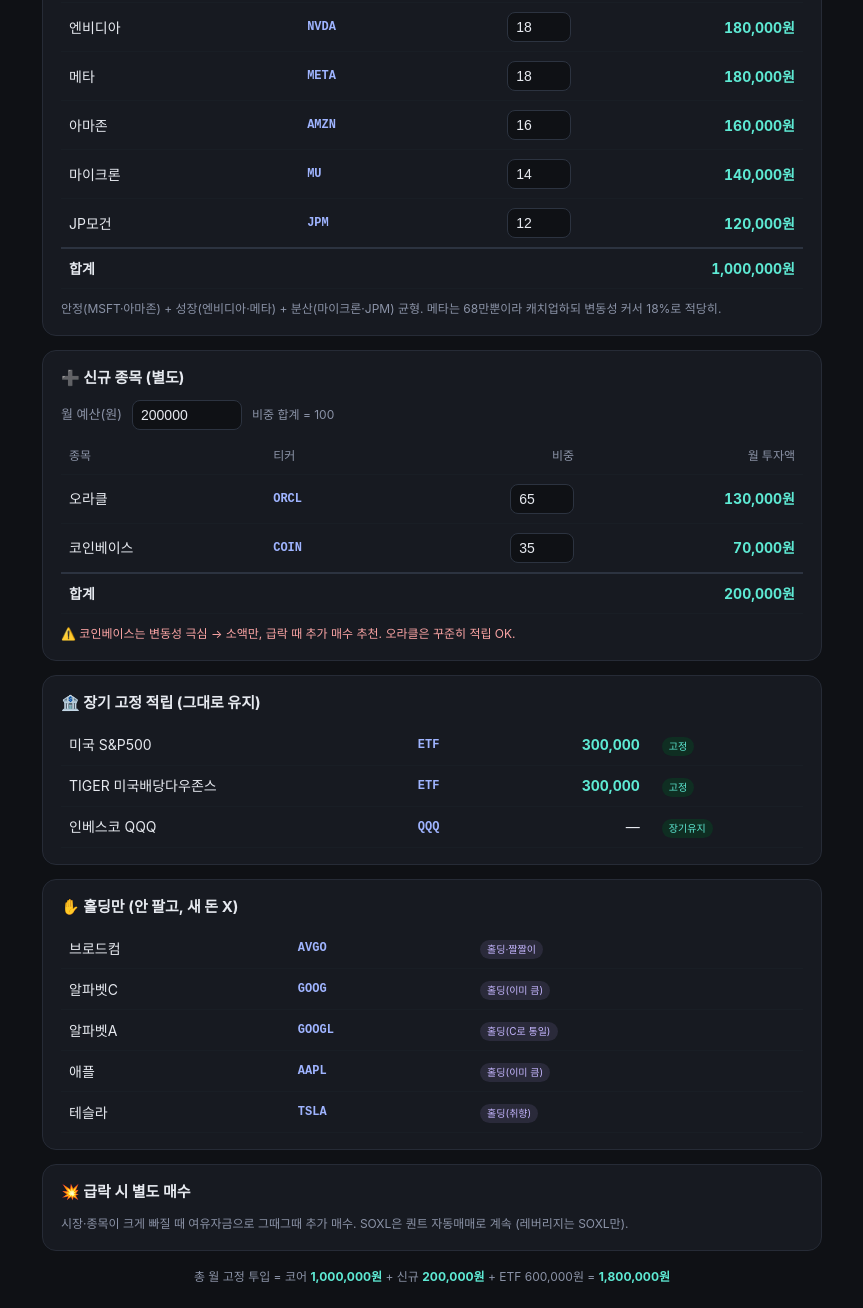
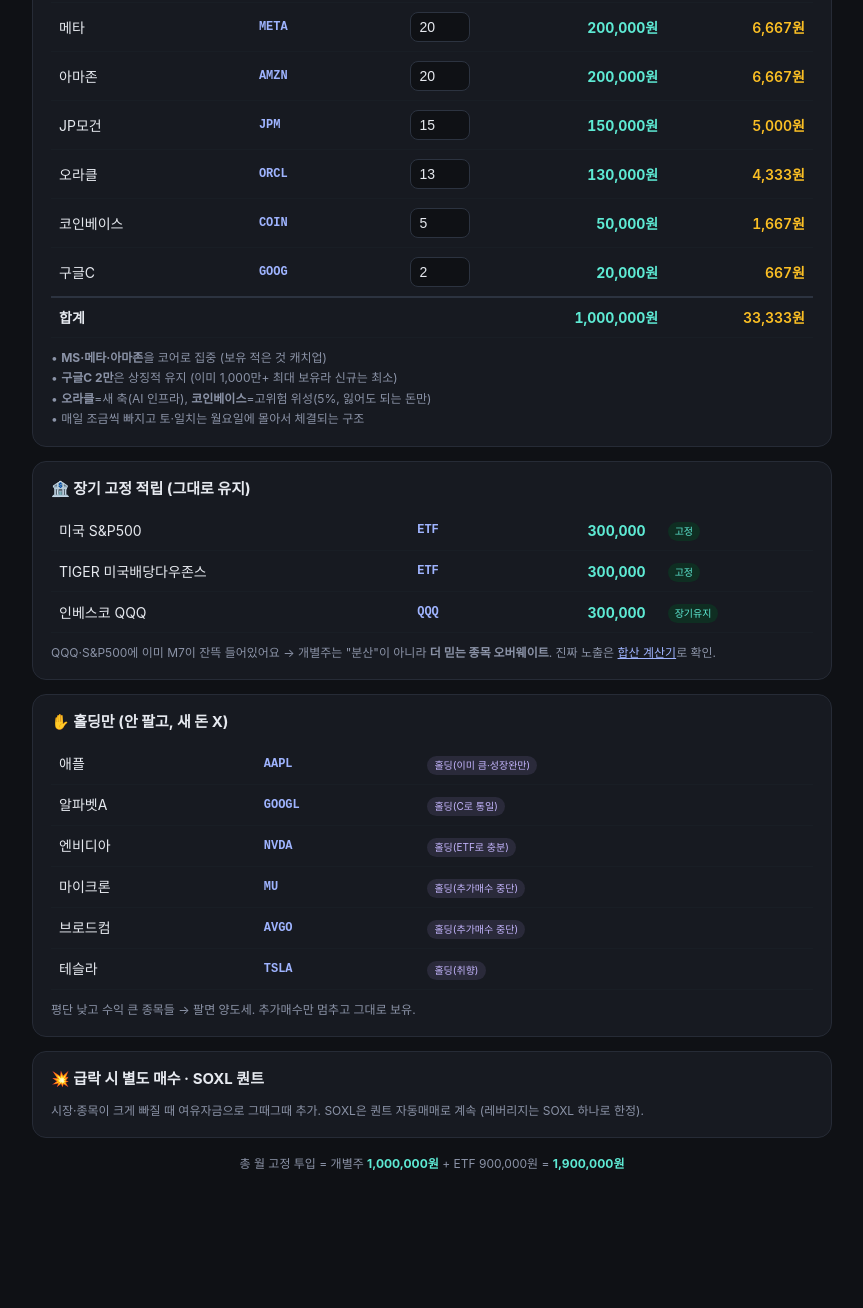
Before and after one commit to hyo-8888/stock-dashboard, a plain HTML site: page monthly_plan.html in a window 1280 px wide. Shown: the part 265-1573 px from the top of the page, without its empty margins (208-1071 px from the left). After the commit the page ends 1460 px from the top, so only its background shows below. Drawn offline with Linux system fonts and the light colour scheme.

Commit message:
Finalize 7-stock daily allocation + daily amounts + exposure link

```diff
--- a/monthly_plan.html
+++ b/monthly_plan.html
@@ -8,63 +8,56 @@
   * { box-sizing: border-box; margin: 0; padding: 0; }
   body { font-family: -apple-system, BlinkMacSystemFont, "Apple SD Gothic Neo", "Malgun Gothic", sans-serif;
     background: #0f1115; color: #e6e9ef; padding: 20px; line-height: 1.5; }
-  .wrap { max-width: 780px; margin: 0 auto; }
+  .wrap { max-width: 800px; margin: 0 auto; }
   h1 { font-size: 22px; margin-bottom: 4px; }
   .sub { color: #8b93a7; font-size: 13px; margin-bottom: 18px; }
   .card { background: #171a21; border: 1px solid #262b36; border-radius: 14px; padding: 16px 18px; margin-bottom: 14px; }
   .card h2 { font-size: 15px; margin-bottom: 10px; display:flex; align-items:center; gap:8px; }
-  .cnt { margin-left:auto; font-size:12px; color:#8b93a7; font-weight:400; }
   label { font-size:13px; color:#8b93a7; }
-  input[type=number] { background:#0f1115; border:1px solid #2c3340; color:#e6e9ef; border-radius:8px; padding:6px 8px; width:110px; font-size:14px; }
+  input[type=number] { background:#0f1115; border:1px solid #2c3340; color:#e6e9ef; border-radius:8px; padding:6px 8px; font-size:14px; }
   .budget-row { display:flex; align-items:center; gap:10px; margin-bottom:6px; flex-wrap:wrap; }
   table { width: 100%; border-collapse: collapse; font-size: 14px; margin-top:8px; }
   th, td { text-align: left; padding: 9px 8px; border-bottom: 1px solid #23283340; }
   th { color: #8b93a7; font-weight: 500; font-size: 12px; }
-  td.num { text-align:right; font-variant-numeric: tabular-nums; }
+  td.num, th.num { text-align:right; font-variant-numeric: tabular-nums; }
   .tick { color:#9fb4ff; font-weight:600; font-family: ui-monospace, monospace; font-size:12px; }
   .won { color:#5eead4; font-weight:700; }
-  .wt { width:64px !important; }
+  .day { color:#fbbf24; font-weight:600; }
+  .wt { width:60px !important; }
   tfoot td { font-weight:700; border-top:2px solid #2c3340; }
   .tag { display:inline-block; font-size:10px; padding:2px 7px; border-radius:20px; margin-left:6px; }
   .t-hold { background:#2a2a3a; color:#c4b5fd; }
   .t-etf  { background:#0f2e22; color:#5eead4; }
   .note { font-size:12px; color:#8b93a7; margin-top:10px; line-height:1.7; }
   .warn { color:#fca5a5; }
+  a.link { color:#9fb4ff; font-size:12px; }
 </style>
 </head>
 <body>
 <div class="wrap">
   <h1>💰 월 소수점 적립 플랜</h1>
-  <div class="sub">비중·예산 바꾸면 종목별 투자액이 자동 계산돼요 (소수점 매수 기준)</div>
+  <div class="sub">예산·비중·일수 바꾸면 종목별 월·일 금액이 자동 계산돼요 · <a class="link" href="exposure.html">🔎 진짜 노출 합산 계산기</a></div>
 
   <div class="card">
-    <h2>🎯 코어 정기매수 (M7 중심)</h2>
+    <h2>🎯 개별주 정기매수 (매일 소수점)</h2>
     <div class="budget-row">
       <label>월 예산(원)</label>
-      <input type="number" id="coreBudget" value="1000000" step="10000">
-      <span style="font-size:12px;color:#8b93a7">비중 합계 = <span id="coreWsum">100</span></span>
+      <input type="number" id="budget" value="1000000" step="10000">
+      <label>월 일수</label>
+      <input type="number" id="days" value="30" step="1" style="width:70px">
+      <span style="font-size:12px;color:#8b93a7">비중 합계 = <span id="wsum">100</span></span>
     </div>
     <table>
-      <thead><tr><th>종목</th><th>티커</th><th style="text-align:right">비중</th><th style="text-align:right">월 투자액</th></tr></thead>
-      <tbody id="coreBody"></tbody>
-      <tfoot><tr><td colspan="3">합계</td><td class="num won" id="coreTotal"></td></tr></tfoot>
+      <thead><tr><th>종목</th><th>티커</th><th class="num">비중</th><th class="num">월 투자액</th><th class="num">하루</th></tr></thead>
+      <tbody id="body"></tbody>
+      <tfoot><tr><td colspan="3">합계</td><td class="num won" id="total"></td><td class="num day" id="dayTotal"></td></tr></tfoot>
     </table>
-    <div class="note">안정(MSFT·아마존) + 성장(엔비디아·메타) + 분산(마이크론·JPM) 균형. 메타는 68만뿐이라 캐치업하되 변동성 커서 18%로 적당히.</div>
-  </div>
-
-  <div class="card">
-    <h2>➕ 신규 종목 (별도)</h2>
-    <div class="budget-row">
-      <label>월 예산(원)</label>
-      <input type="number" id="newBudget" value="200000" step="10000">
-      <span style="font-size:12px;color:#8b93a7">비중 합계 = <span id="newWsum">100</span></span>
+    <div class="note">
+      • <b>MS·메타·아마존</b>을 코어로 집중 (보유 적은 것 캐치업)<br>
+      • <b>구글C 2만</b>은 상징적 유지 (이미 1,000만+ 최대 보유라 신규는 최소)<br>
+      • <b>오라클</b>=새 축(AI 인프라), <b>코인베이스</b>=고위험 위성(5%, 잃어도 되는 돈만)<br>
+      • 매일 조금씩 빠지고 토·일치는 월요일에 몰아서 체결되는 구조
     </div>
-    <table>
-      <thead><tr><th>종목</th><th>티커</th><th style="text-align:right">비중</th><th style="text-align:right">월 투자액</th></tr></thead>
-      <tbody id="newBody"></tbody>
-      <tfoot><tr><td colspan="3">합계</td><td class="num won" id="newTotal"></td></tr></tfoot>
-    </table>
-    <div class="note warn">⚠️ 코인베이스는 변동성 극심 → 소액만, 급락 때 추가 매수 추천. 오라클은 꾸준히 적립 OK.</div>
   </div>
 
   <div class="card">
@@ -73,84 +66,77 @@
       <tbody>
         <tr><td>미국 S&P500</td><td class="tick">ETF</td><td class="num won">300,000</td><td><span class="tag t-etf">고정</span></td></tr>
         <tr><td>TIGER 미국배당다우존스</td><td class="tick">ETF</td><td class="num won">300,000</td><td><span class="tag t-etf">고정</span></td></tr>
-        <tr><td>인베스코 QQQ</td><td class="tick">QQQ</td><td class="num">—</td><td><span class="tag t-etf">장기유지</span></td></tr>
+        <tr><td>인베스코 QQQ</td><td class="tick">QQQ</td><td class="num won">300,000</td><td><span class="tag t-etf">장기유지</span></td></tr>
       </tbody>
     </table>
+    <div class="note">QQQ·S&P500에 이미 M7이 잔뜩 들어있어요 → 개별주는 "분산"이 아니라 <b>더 믿는 종목 오버웨이트</b>. 진짜 노출은 <a class="link" href="exposure.html">합산 계산기</a>로 확인.</div>
   </div>
 
   <div class="card">
     <h2>✋ 홀딩만 (안 팔고, 새 돈 X)</h2>
     <table>
       <tbody>
-        <tr><td>브로드컴</td><td class="tick">AVGO</td><td><span class="tag t-hold">홀딩·짤짤이</span></td></tr>
-        <tr><td>알파벳C</td><td class="tick">GOOG</td><td><span class="tag t-hold">홀딩(이미 큼)</span></td></tr>
+        <tr><td>애플</td><td class="tick">AAPL</td><td><span class="tag t-hold">홀딩(이미 큼·성장완만)</span></td></tr>
         <tr><td>알파벳A</td><td class="tick">GOOGL</td><td><span class="tag t-hold">홀딩(C로 통일)</span></td></tr>
-        <tr><td>애플</td><td class="tick">AAPL</td><td><span class="tag t-hold">홀딩(이미 큼)</span></td></tr>
+        <tr><td>엔비디아</td><td class="tick">NVDA</td><td><span class="tag t-hold">홀딩(ETF로 충분)</span></td></tr>
+        <tr><td>마이크론</td><td class="tick">MU</td><td><span class="tag t-hold">홀딩(추가매수 중단)</span></td></tr>
+        <tr><td>브로드컴</td><td class="tick">AVGO</td><td><span class="tag t-hold">홀딩(추가매수 중단)</span></td></tr>
         <tr><td>테슬라</td><td class="tick">TSLA</td><td><span class="tag t-hold">홀딩(취향)</span></td></tr>
       </tbody>
     </table>
+    <div class="note">평단 낮고 수익 큰 종목들 → 팔면 양도세. 추가매수만 멈추고 그대로 보유.</div>
   </div>
 
   <div class="card">
-    <h2>💥 급락 시 별도 매수</h2>
-    <div class="note">시장·종목이 크게 빠질 때 여유자금으로 그때그때 추가 매수. SOXL은 퀀트 자동매매로 계속 (레버리지는 SOXL만).</div>
+    <h2>💥 급락 시 별도 매수 · SOXL 퀀트</h2>
+    <div class="note">시장·종목이 크게 빠질 때 여유자금으로 그때그때 추가. SOXL은 퀀트 자동매매로 계속 (레버리지는 SOXL 하나로 한정).</div>
   </div>
 
   <div class="note" style="text-align:center;margin-top:16px">
-    총 월 고정 투입 = 코어 <span class="won" id="grandCore"></span> + 신규 <span class="won" id="grandNew"></span> + ETF 600,000원
-    = <span class="won" id="grandAll"></span>
+    총 월 고정 투입 = 개별주 <span class="won" id="grandCore"></span> + ETF 900,000원 = <span class="won" id="grandAll"></span>
   </div>
 </div>
 
 <script>
 const core = [
-  ["마이크로소프트","MSFT",22],
-  ["엔비디아","NVDA",18],
-  ["메타","META",18],
-  ["아마존","AMZN",16],
-  ["마이크론","MU",14],
-  ["JP모건","JPM",12],
-];
-const news = [
-  ["오라클","ORCL",65],
-  ["코인베이스","COIN",35],
+  ["마이크로소프트","MSFT",25],
+  ["메타","META",20],
+  ["아마존","AMZN",20],
+  ["JP모건","JPM",15],
+  ["오라클","ORCL",13],
+  ["코인베이스","COIN",5],
+  ["구글C","GOOG",2],
 ];
 
 function fmt(n){ return Math.round(n).toLocaleString('ko-KR'); }
 
-function render(list, budgetId, bodyId, totalId, wsumId){
-  const budget = +document.getElementById(budgetId).value || 0;
-  const wsum = list.reduce((s,r)=>s+r[2],0);
-  document.getElementById(wsumId).textContent = wsum;
+function render(){
+  const budget = +document.getElementById('budget').value || 0;
+  const days = +document.getElementById('days').value || 30;
+  const wsum = core.reduce((s,r)=>s+r[2],0);
+  document.getElementById('wsum').textContent = wsum;
   let html='', total=0;
-  list.forEach((r,i)=>{
+  core.forEach((r,i)=>{
     const amt = wsum>0 ? budget*r[2]/wsum : 0;
     total += amt;
+    const per = days>0 ? amt/days : 0;
     html += `<tr><td>${r[0]}</td><td class="tick">${r[1]}</td>`+
-      `<td class="num"><input type="number" class="wt" data-list="${bodyId}" data-i="${i}" value="${r[2]}"></td>`+
-      `<td class="num won">${fmt(amt)}원</td></tr>`;
+      `<td class="num"><input type="number" class="wt" data-i="${i}" value="${r[2]}"></td>`+
+      `<td class="num won">${fmt(amt)}원</td>`+
+      `<td class="num day">${fmt(per)}원</td></tr>`;
   });
-  document.getElementById(bodyId).innerHTML = html;
-  document.getElementById(totalId).textContent = fmt(total)+'원';
-  return total;
-}
-
-function renderAll(){
-  const c = render(core,'coreBudget','coreBody','coreTotal','coreWsum');
-  const n = render(news,'newBudget','newBody','newTotal','newWsum');
-  document.getElementById('grandCore').textContent = fmt(c)+'원';
-  document.getElementById('grandNew').textContent = fmt(n)+'원';
-  document.getElementById('grandAll').textContent = fmt(c+n+600000)+'원';
+  document.getElementById('body').innerHTML = html;
+  document.getElementById('total').textContent = fmt(total)+'원';
+  document.getElementById('dayTotal').textContent = fmt(days>0?total/days:0)+'원';
+  document.getElementById('grandCore').textContent = fmt(total)+'원';
+  document.getElementById('grandAll').textContent = fmt(total+900000)+'원';
 }
 
 document.addEventListener('input', e=>{
-  if(e.target.classList.contains('wt')){
-    const list = e.target.dataset.list==='coreBody'?core:news;
-    list[+e.target.dataset.i][2] = +e.target.value||0;
-  }
-  renderAll();
+  if(e.target.classList.contains('wt')){ core[+e.target.dataset.i][2] = +e.target.value||0; }
+  render();
 });
-renderAll();
+render();
 </script>
 </body>
 </html>
```
